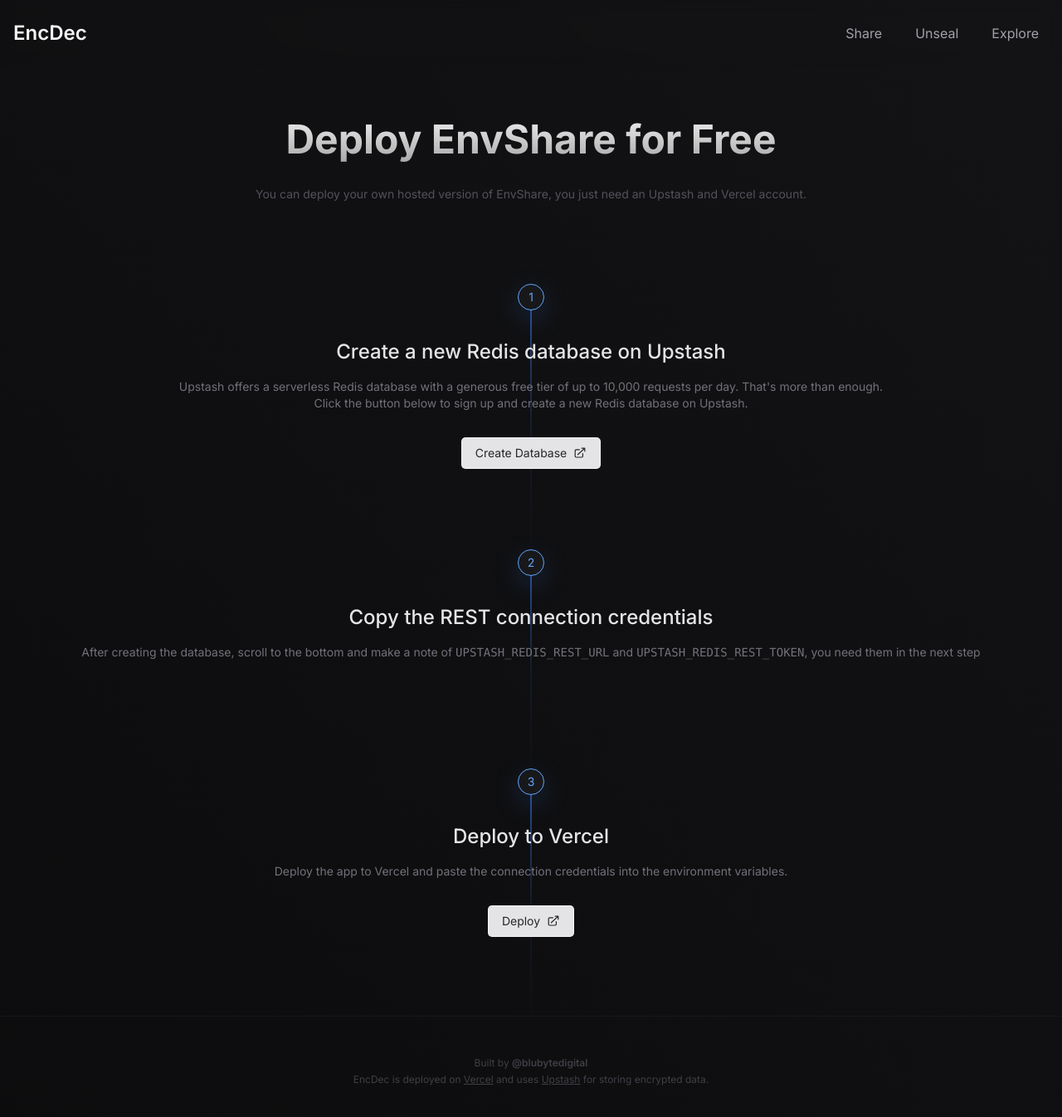
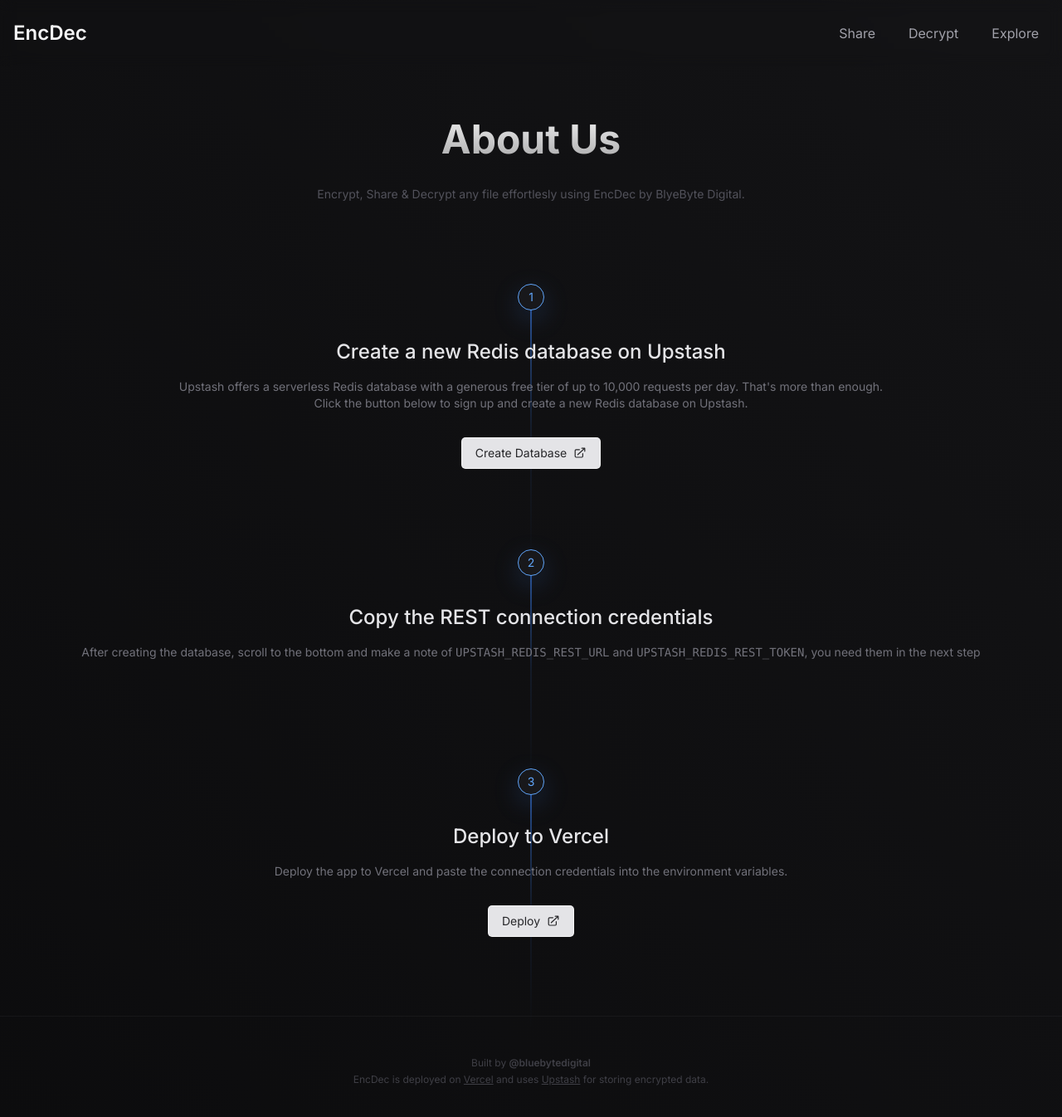
Before and after one commit to nizrhm/encdecsh, a Next.js app: page /deploy in a window 1280 px wide. Shown: the top 1346 px of the page at 83% size. Built offline with nearby package versions, Linux system fonts and the light colour scheme.

Commit message:
pages updates

```diff
--- a/app/deploy/page.tsx
+++ b/app/deploy/page.tsx
@@ -55,9 +55,9 @@
 export default function Deploy() {
   return (
     <div className="container px-8 mx-auto mt-16 lg:mt-32 ">
-      <Title>Deploy EnvShare for Free</Title>
+      <Title>About Us</Title>
       <p className="mt-4 text-sm text-center text-zinc-600">
-        You can deploy your own hosted version of EnvShare, you just need an Upstash and Vercel account.
+        Encrypt, Share & Decrypt any file effortlesly using EncDec by BlyeByte Digital.
       </p>
       <ol className="flex flex-col items-center justify-center mt-8 md:mt-16 xl:mt-24">
         {steps.map((step, stepIdx) => (
--- a/app/header.tsx
+++ b/app/header.tsx
@@ -9,7 +9,7 @@
     href: "/share",
   },
   {
-    name: "Unseal",
+    name: "Decrypt",
     href: "/unseal",
   },
 
--- a/app/layout.tsx
+++ b/app/layout.tsx
@@ -29,7 +29,7 @@
             <p>
               Built by{" "}
               <Link href="https://twitter.com/bluebytedigital" className="font-semibold duration-150 hover:text-zinc-200">
-                @blubytedigital
+                @bluebytedigital
               </Link>
             </p>
             <p>
--- a/app/page.tsx
+++ b/app/page.tsx
@@ -6,20 +6,9 @@
   return (
     <div className="flex flex-col gap-8 pb-8 md:gap-16 md:pb-16 xl:pb-24">
       <div className="flex flex-col items-center justify-center max-w-3xl px-8 mx-auto mt-8 sm:min-h-screen sm:mt-0 sm:px-0">
-        <div className="hidden sm:mb-8 sm:flex sm:justify-center">
-          <Link
-            href="https://github.com/chronark/envshare"
-            className="text-zinc-400 relative overflow-hidden rounded-full py-1.5 px-4 text-sm leading-6 ring-1 ring-zinc-100/10 hover:ring-zinc-100/30 duration-150"
-          >
-            EnvShare is Open Source on{" "}
-            <span className="font-semibold text-zinc-200">
-              GitHub <span aria-hidden="true">&rarr;</span>
-            </span>
-          </Link>
-        </div>
         <div>
           <h1 className="py-4 text-5xl font-bold tracking-tight text-center text-transparent bg-gradient-to-t bg-clip-text from-zinc-100/50 to-white sm:text-7xl">
-            Share Environment Variables Securely
+            Share YOUR DATA Securely
           </h1>
           <p className="mt-6 leading-5 text-zinc-600 sm:text-center">
             Your document is encrypted in your browser before being stored for a limited period of time and read
@@ -27,16 +16,16 @@
           </p>
           <div className="flex flex-col justify-center gap-4 mx-auto mt-8 sm:flex-row sm:max-w-lg ">
             <Link
-              href="/deploy"
+              href="/unseal"
               className="sm:w-1/2 sm:text-center inline-block space-x-2 rounded px-4 py-1.5 md:py-2 text-base font-semibold leading-7 text-white  ring-1 ring-zinc-600 hover:bg-white hover:text-zinc-900 duration-150 hover:ring-white hover:drop-shadow-cta"
             >
-              Deploy
+              Decrpyt
             </Link>
             <Link
               href="/share"
               className="sm:w-1/2 sm:text-center inline-block transition-all space-x-2  rounded px-4 py-1.5 md:py-2 text-base font-semibold leading-7 text-zinc-800   bg-zinc-50 ring-1 ring-transparent hover:text-zinc-100 hover:ring-zinc-600/80  hover:bg-zinc-900/20 duration-150 hover:drop-shadow-cta"
             >
-              <span>Share</span>
+              <span>Encrypt & Share</span>
               <span aria-hidden="true">&rarr;</span>
             </Link>
           </div>
```
